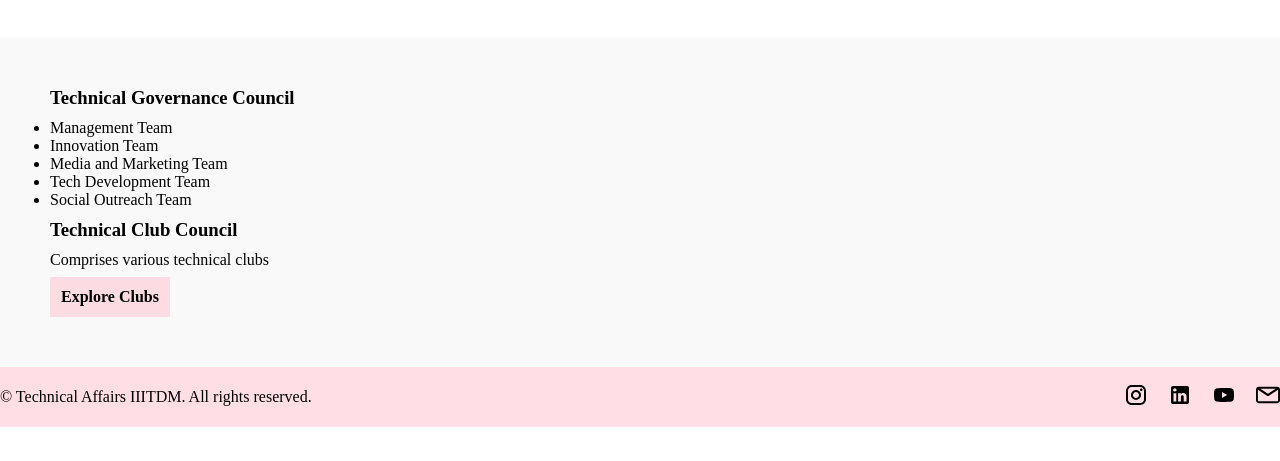
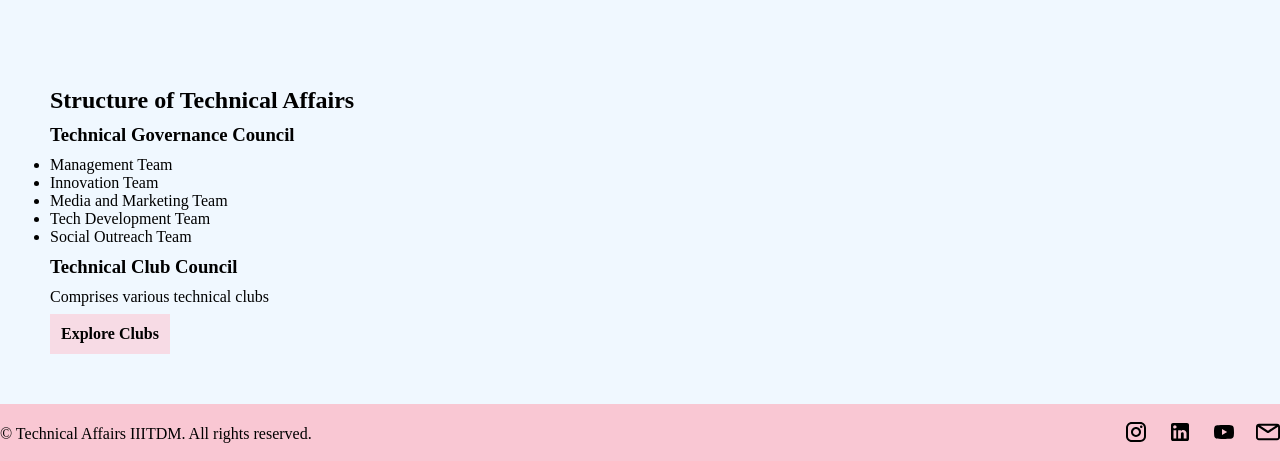
Before and after one commit to 9Pritika/iiitdm-technical-affairs, a plain HTML site: page index.html in a window 1280 px wide. Shown: the part 1324-1785 px from the top of the page. Before the commit the page ends 1751 px from the top, so only its background shows below. Drawn offline with Linux system fonts and the light colour scheme.

Commit message:
Add files via upload

```diff
--- a/index.html
+++ b/index.html
@@ -41,6 +41,7 @@
         </section>
        <section class="councils">
        <div class="council-text">
+       <h2>Structure of Technical Affairs</h2>
        <h3>Technical Governance Council</h3>
        <ul>
        <li>Management Team</li>
--- a/style.css
+++ b/style.css
@@ -2,6 +2,10 @@
     margin:0;
     padding:0;
 }
+body{
+    	background-color: rgba(240, 248, 255, 1);
+}
+
 #navbar{
     background-color: #0f1111;
     color:white;
@@ -90,7 +94,7 @@ b{
     margin-left:16px;
 }
 footer{
-    background-color:rgba(255,192,203,0.5);
+    background-color: #f9c7d3;
     display: flex;
     justify-content: flex-end;
     align-items:center;
@@ -118,7 +122,6 @@ footer{
 }
 .councils {
   padding: 50px;
-  background-color: #f9f9f9;
 }
 .council-text h3{
     margin-bottom: 10px;
@@ -126,3 +129,6 @@ footer{
 ul{
     margin-bottom: 10px;
 }
+.council-text h2{
+    margin-bottom: 10px;
+}
--- a/style2.css
+++ b/style2.css
@@ -1,6 +1,9 @@
 *{
     margin:0;
     padding:0;
+}
+body{
+    	background-color: rgba(240, 248, 255, 1);
 }
 #navbar{
     background-color: #0f1111;
```
